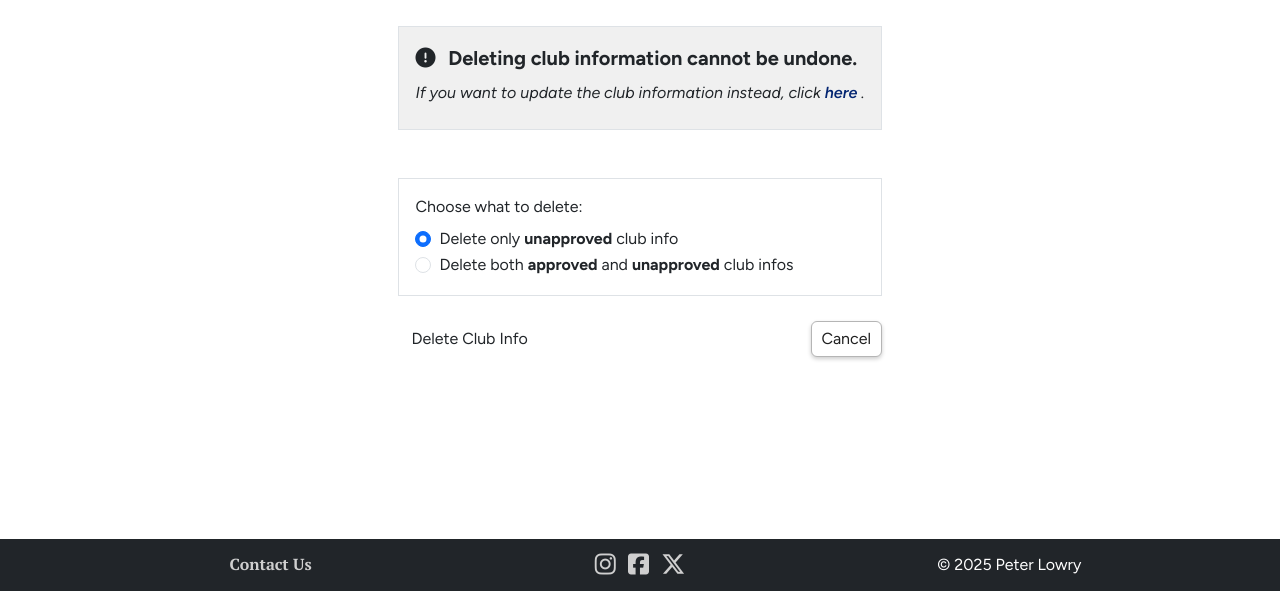
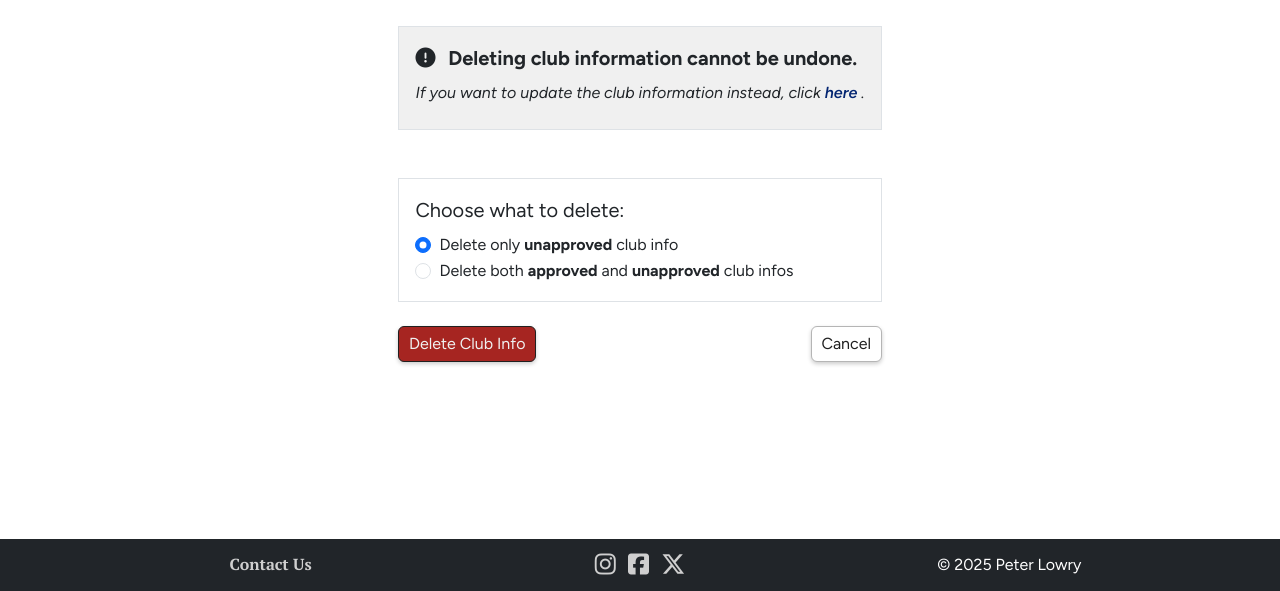
Before and after one commit to lowrycode/table-tennis-league, a Django app: template clubs/templates/clubs/confirm_delete_club_info.html in a window 1280 px wide. Shown: the part 209-800 px from the top of the page. Run offline with Django 4.2, Linux system fonts and the light colour scheme; the template is opened without the code that fills it, so the values that code supplies are empty; some libraries are stand-ins or nearby versions.

Commit message:
Use fieldset and legend for radio buttons and correct class name on button to btn-custom-danger

```diff
--- a/clubs/templates/clubs/confirm_delete_club_info.html
+++ b/clubs/templates/clubs/confirm_delete_club_info.html
@@ -7,6 +7,7 @@
     <div class="row">
       <div class="col-12 mt-5">
         <h1 class="h2-style text-center mb-5">Delete Club Information</h1>
+        <!-- Clarifying Information -->
         <div class="form-info border p-3 mb-5">
           <p class="fw-bold fs-5 mb-2">
             <i class="fa-solid fa-circle-exclamation me-2" aria-hidden="true"></i>
@@ -21,8 +22,9 @@
         </div>
         <form method="POST" action="{% url 'delete_club_info' %}">
           {% csrf_token %}
-                <div class="border p-3 mb-4">
-                    <label class="form-label">Choose what to delete:</label>
+          <!-- Radio Buttons -->
+          <fieldset class="border p-3 mb-4">
+            <legend class="fs-5">Choose what to delete:</legend>
             <div class="form-check">
               <input class="form-check-input" type="radio" name="delete_option" id="delete_unapproved" value="unapproved" checked>
               <label class="form-check-label" for="delete_unapproved">
@@ -35,7 +37,8 @@
                 Delete both <strong>approved</strong> and <strong>unapproved</strong> club infos
               </label>
             </div>
-                </div>
+          </fieldset>
+          <!-- Confirmation Checkbox -->
           <div id="delete-approved-club-info-warning" class="visually-hidden form-check mb-5">
             <input id="confirm-club-info-delete" class="form-check-input" type="checkbox" name="confirm_action">
             <label for="confirm-club-info-delete" class="form-check-label">
@@ -43,8 +46,9 @@
               information is submitted and approved by the league administrator.
             </label>
           </div>
+          <!-- Buttons -->
           <div class="d-flex justify-content-between align-items-center flex-wrap gap-3">
-                    <button id="btn-delete-club-info" class="btn btn-custom-warning" type="submit">Delete Club Info</button>
+            <button id="btn-delete-club-info" class="btn btn-custom-danger" type="submit">Delete Club Info</button>
             <a href="{% url "club_admin_dashboard" %}" class="btn btn-custom2">Cancel</a>
           </div>
         </form>
```
Lines whose indentation alone changed are shown as unchanged.
